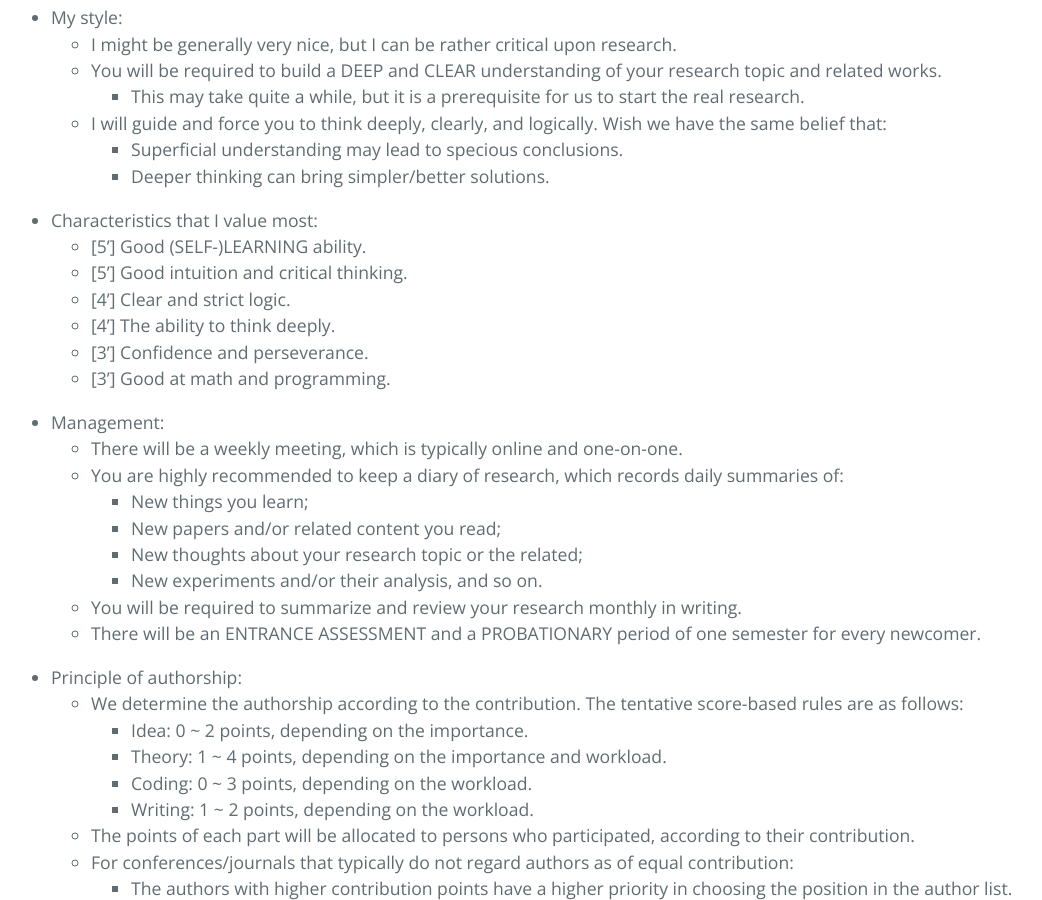
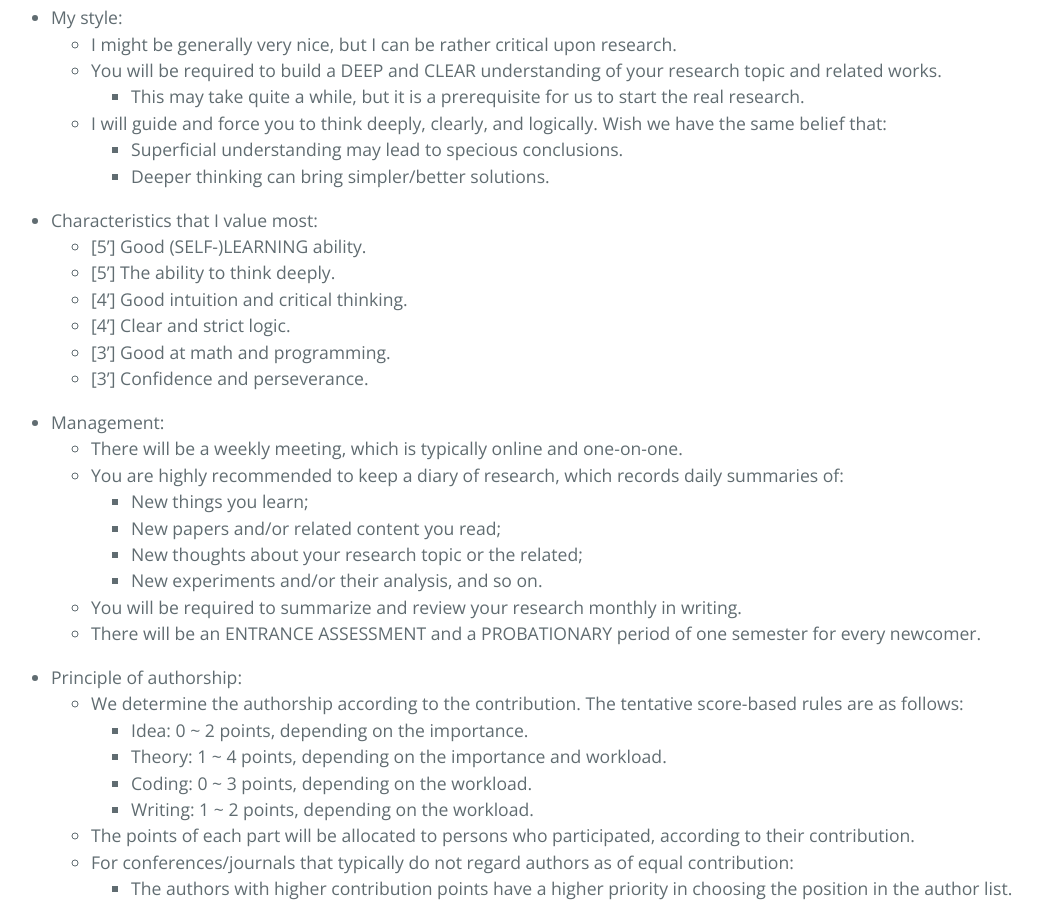
Before and after one commit to ZhimingZhou/zhimingzhou.github.io, a Jekyll site: the page built from _posts/2021-10-11-Prospective-Students.md, in a window 1280 px wide and 900 px high, scrolled down 1135 px. Shown: the whole window, without its empty margins (85-1127 px from the left). Built offline with Jekyll 4.4.1, drawn with Linux system fonts in a browser that asks for light colours; comment, search, counter and statistics services are not loaded.

```diff
--- a/_posts/2021-10-11-Prospective-Students.md
+++ b/_posts/2021-10-11-Prospective-Students.md
@@ -51,11 +51,11 @@ I’m looking for talented students with enthusiasm for fundamental research in
 <!--  -->
 - Characteristics that I value most:
 	- [5'] Good (SELF-)LEARNING ability.
-	- [5'] Good intuition and critical thinking.
+	- [5'] The ability to think deeply.
+	- [4'] Good intuition and critical thinking.
 	- [4'] Clear and strict logic.
-	- [4'] The ability to think deeply.
+	- [3'] Good at math and programming.
 	- [3'] Confidence and perseverance.
-	- [3'] Good at math and programming.
 
 <!--  -->
 - Management:
```
